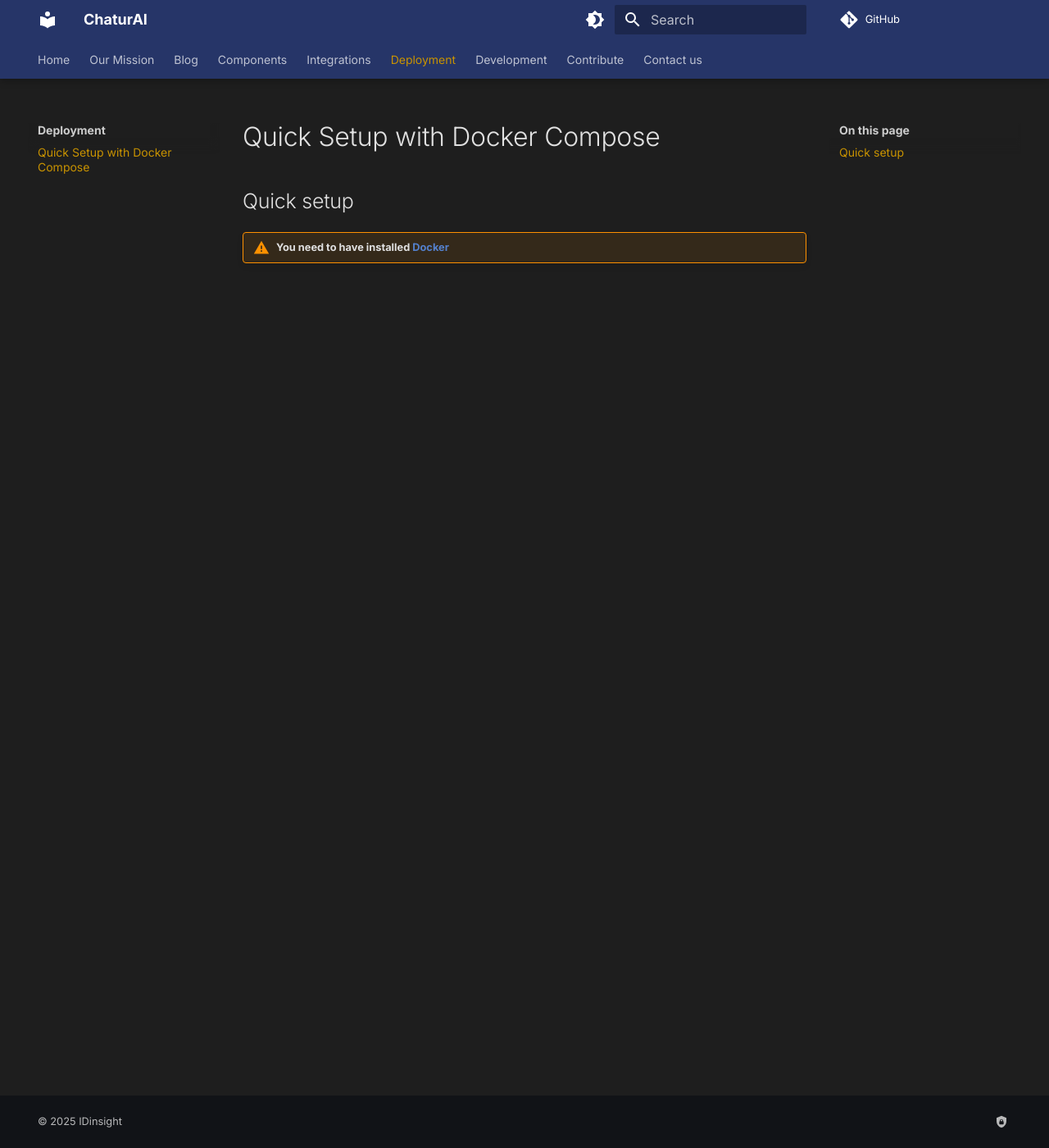
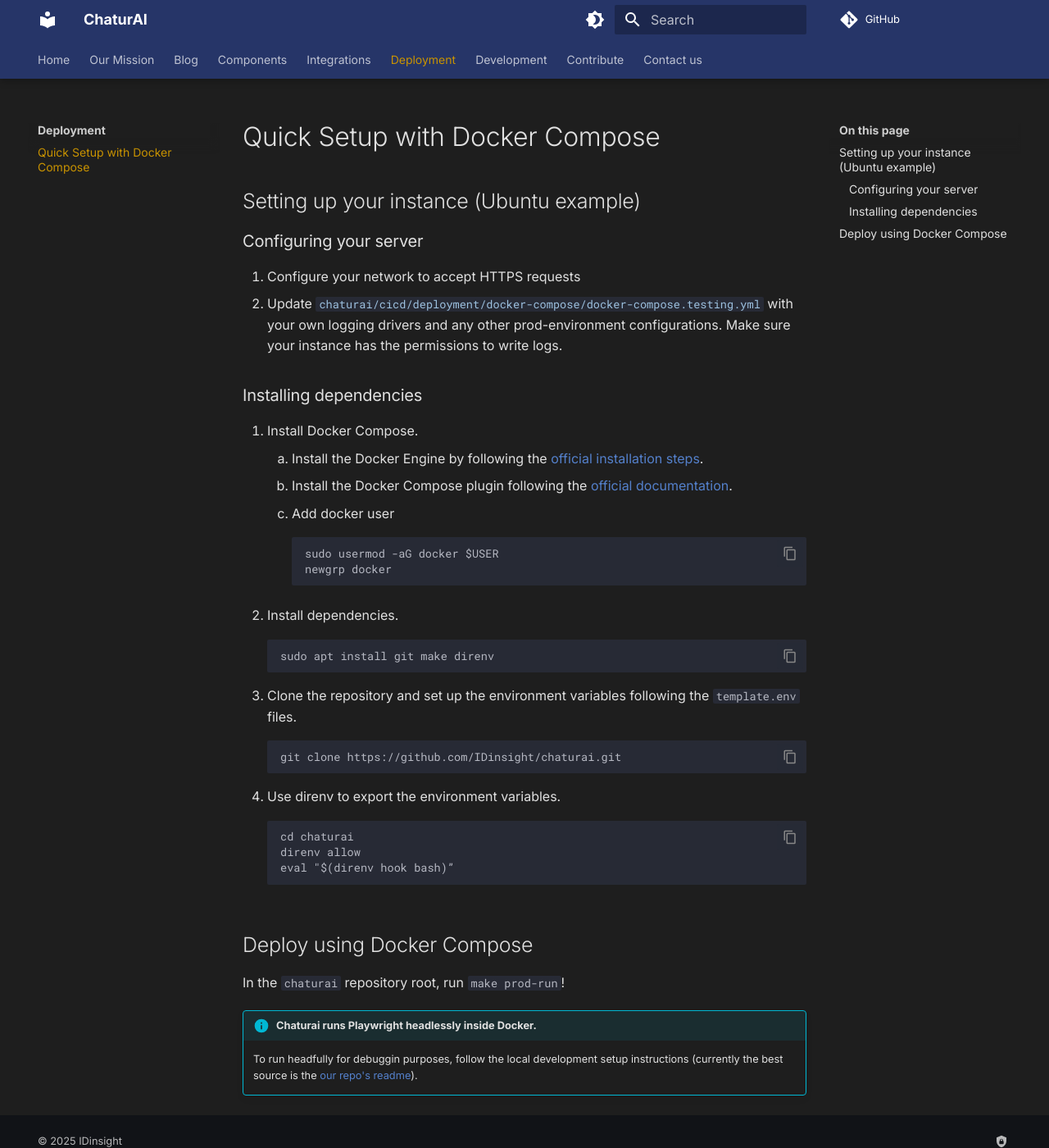
Before and after one commit to IDinsight/chaturai, an MkDocs documentation site: the page built from docs/deployment/quick-setup.md, in a window 1280 px wide and 1400 px high. Shown: the whole window at 82% size. Built offline with MkDocs 1.6.1 and Material for MkDocs 9.7.7, drawn with Linux system fonts in a browser that asks for light colours; comment, search, counter and statistics services are not loaded; the version menu is left out.

Commit message:
update docs for ubuntu deployment

````diff
--- a/docs/deployment/quick-setup.md
+++ b/docs/deployment/quick-setup.md
@@ -1,5 +1,40 @@
 # Quick Setup with Docker Compose
 
-## Quick setup
+## Setting up your instance (Ubuntu example)
 
-!!! warning "You need to have installed [Docker](https://docs.docker.com/get-docker/)"
+### Configuring your server
+
+1. Configure your network to accept HTTPS requests
+2. Update [`chaturai/cicd/deployment/docker-compose/docker-compose.testing.yml`](https://github.com/IDinsight/chaturai/blob/main/cicd/deployment/docker-compose/docker-compose.testing.yml) with your own logging drivers and any other prod-environment configurations. Make sure your instance has the permissions to write logs.
+
+### Installing dependencies
+
+1. Install Docker Compose.
+    1. Install the Docker Engine by following the [official installation steps](https://docs.docker.com/engine/install/ubuntu/#install-using-the-repository).
+    2. Install the Docker Compose plugin following the [official documentation](https://docs.docker.com/compose/install/linux/#install-using-the-repository).
+    3. Add docker user
+        ```
+        sudo usermod -aG docker $USER
+        newgrp docker
+        ```
+2. Install dependencies.
+    ```
+    sudo apt install git make direnv
+    ```
+3. Clone the repository and set up the environment variables following the `template.env` files.
+    ```
+    git clone https://github.com/IDinsight/chaturai.git
+    ```
+4. Use direnv to export the environment variables.
+    ```
+    cd chaturai
+    direnv allow
+    eval "$(direnv hook bash)”
+    ```
+
+## Deploy using Docker Compose
+
+In the `chaturai` repository root, run `make prod-run`!
+
+!!! info "Chaturai runs Playwright headlessly inside Docker."
+    To run headfully for debuggin purposes, follow the local development setup instructions (currently the best source is the [our repo's readme](https://github.com/IDinsight/chaturai)).
````
